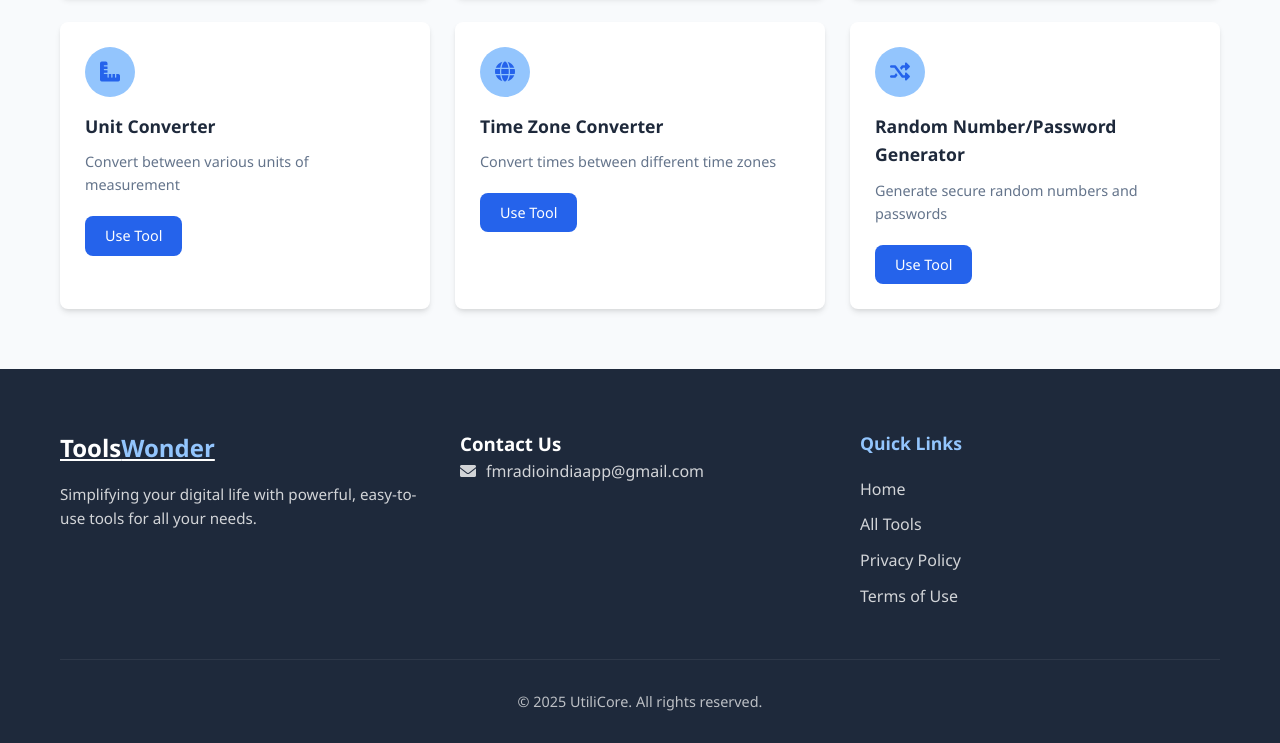
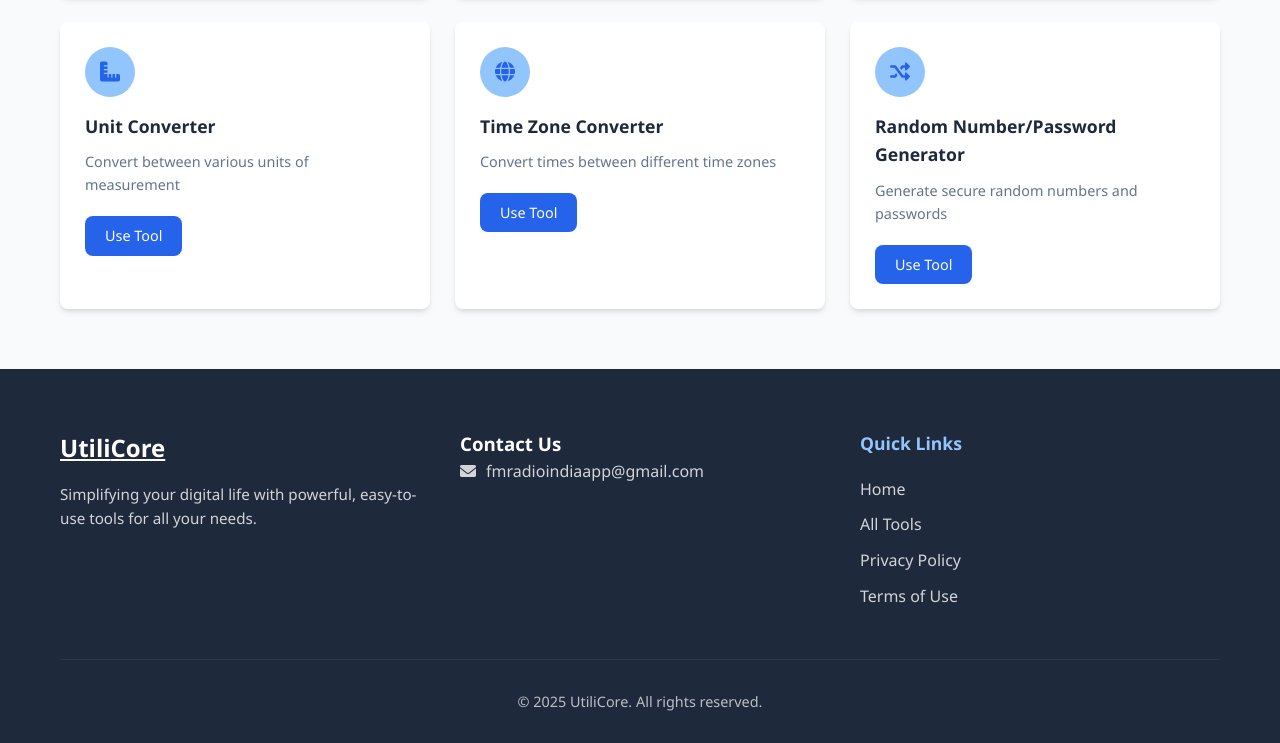
Before and after one commit to UtiliCore/UtiliCore, a plain HTML site: page index.html in a window 1280 px wide. Shown: the part 6174-6917 px from the top of the page. Drawn offline with Linux system fonts and the light colour scheme.

Commit message:
Update index.html

```diff
--- a/index.html
+++ b/index.html
@@ -320,7 +320,7 @@
             display: block;
         }
 
-        .footer-logo span {
+        .-logo span {
             color: var(--light-blue);
         }
 
@@ -1084,7 +1084,7 @@
         <div class="container">
             <div class="footer-container">
                 <div class="footer-about">
-                    <a href="#" class="footer-logo">Tools<span>Wonder</span></a>
+                    <a href="#" class="footer-logo">Utili<span>Core</span></a>
                     <p>Simplifying your digital life with powerful, easy-to-use tools for all your needs.</p>
                 </div>
 
```
